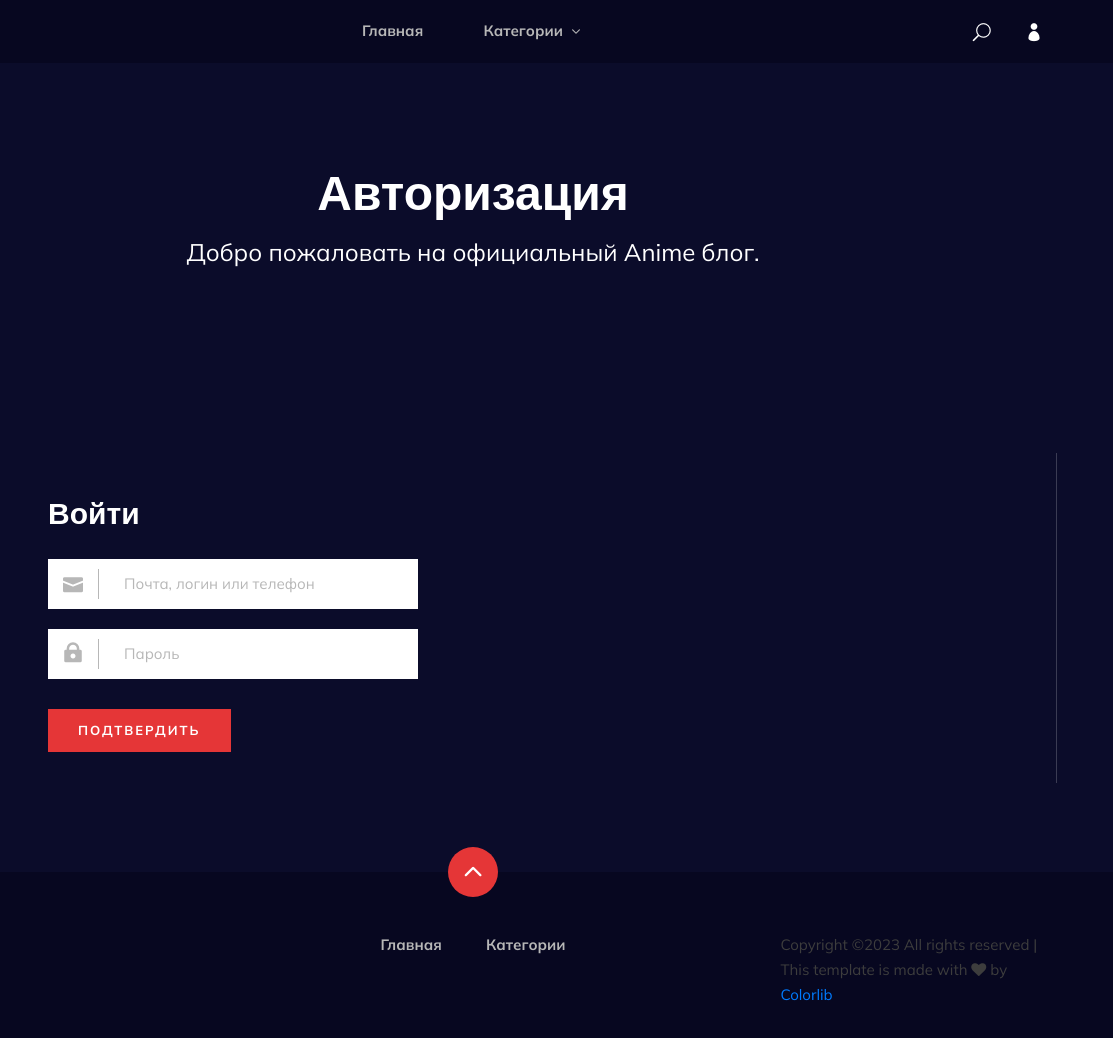
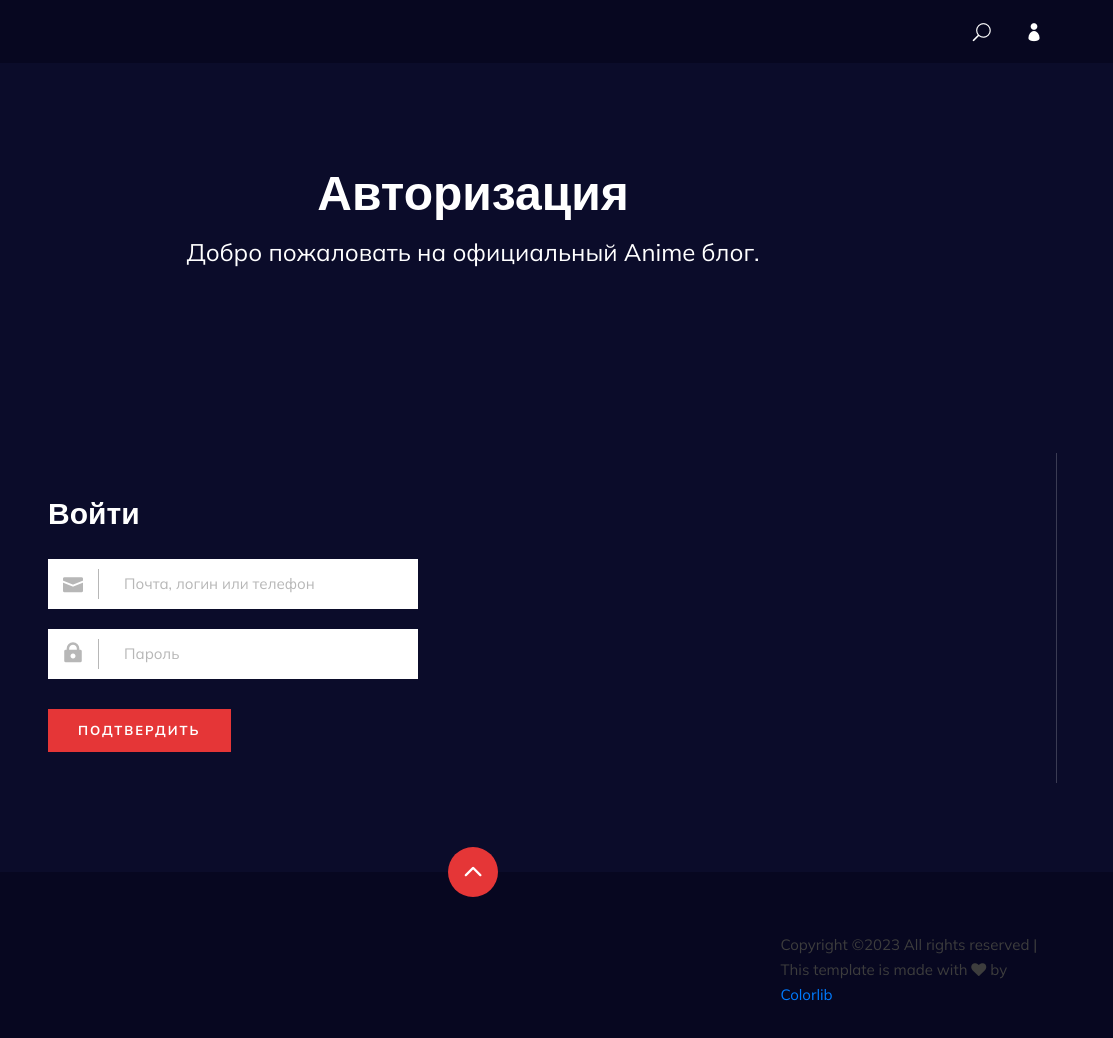
Before and after one commit to mash2000/anime, a plain HTML site: page login.html in a window 1280 px wide. Shown: the full height of the page, 167-1280 px from the left. Drawn offline with nearby package versions, Linux system fonts and the light colour scheme.

Commit message:
layout edits

```diff
--- a/login.html
+++ b/login.html
@@ -42,21 +42,7 @@
                         </a>
                     </div>
                 </div>
-                <div class="col-lg-8">
-                    <div class="header__nav">
-                        <nav class="header__menu mobile-menu">
-                            <ul>
-                                <li><a href="./index.html">Главная</a></li>
-                                <li><a href="./categories.html">Категории <span class="arrow_carrot-down"></span></a>
-                                    <ul class="dropdown">
-                                        <li><a href="./categories.html">Категории</a></li>
-                                    </ul>
-                                </li>
-                            </ul>
-                        </nav>
-                    </div>
-                </div>
-                <div class="col-lg-2">
+                <div class="col-lg-2 offset-lg-8">
                     <div class="header__right">
                         <a href="#" class="search-switch"><span class="icon_search"></span></a>
                         <a href="./login.html"><span class="icon_profile"></span></a>
@@ -120,15 +106,7 @@
                         <a href="./index.html"><img src="img/logo.png" alt=""></a>
                     </div>
                 </div>
-                <div class="col-lg-6">
-                    <div class="footer__nav">
-                        <ul>
-                            <li class="active"><a href="./index.html">Главная</a></li>
-                            <li><a href="./categories.html">Категории</a></li>
-                        </ul>
-                    </div>
-                </div>
-                <div class="col-lg-3">
+                <div class="col-lg-3 offset-lg-6">
                     <p><!-- Link back to Colorlib can't be removed. Template is licensed under CC BY 3.0. -->
                       Copyright &copy;<script>document.write(new Date().getFullYear());</script> All rights reserved | This template is made with <i class="fa fa-heart" aria-hidden="true"></i> by <a href="https://colorlib.com" target="_blank">Colorlib</a>
                       <!-- Link back to Colorlib can't be removed. Template is licensed under CC BY 3.0. --></p>
```
Also changed, not shown: categories.html (+1 -0 lines).
